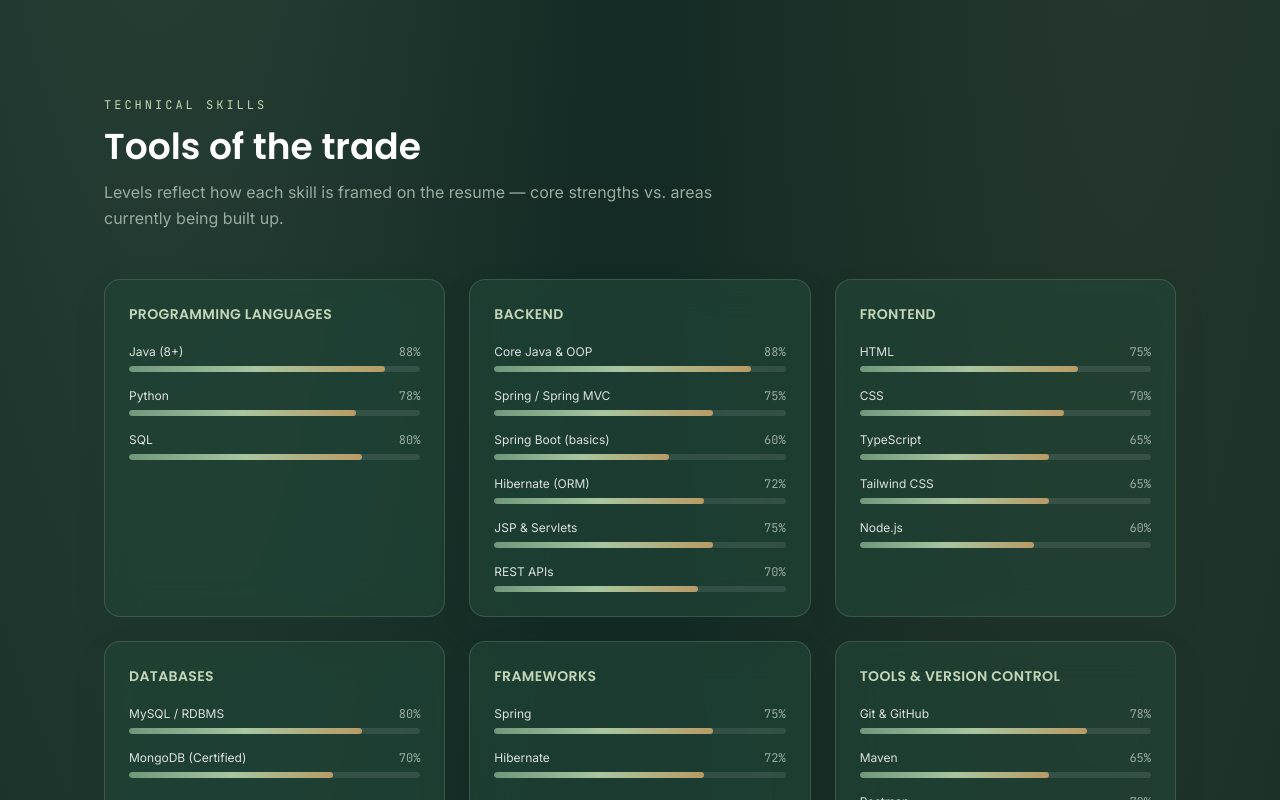
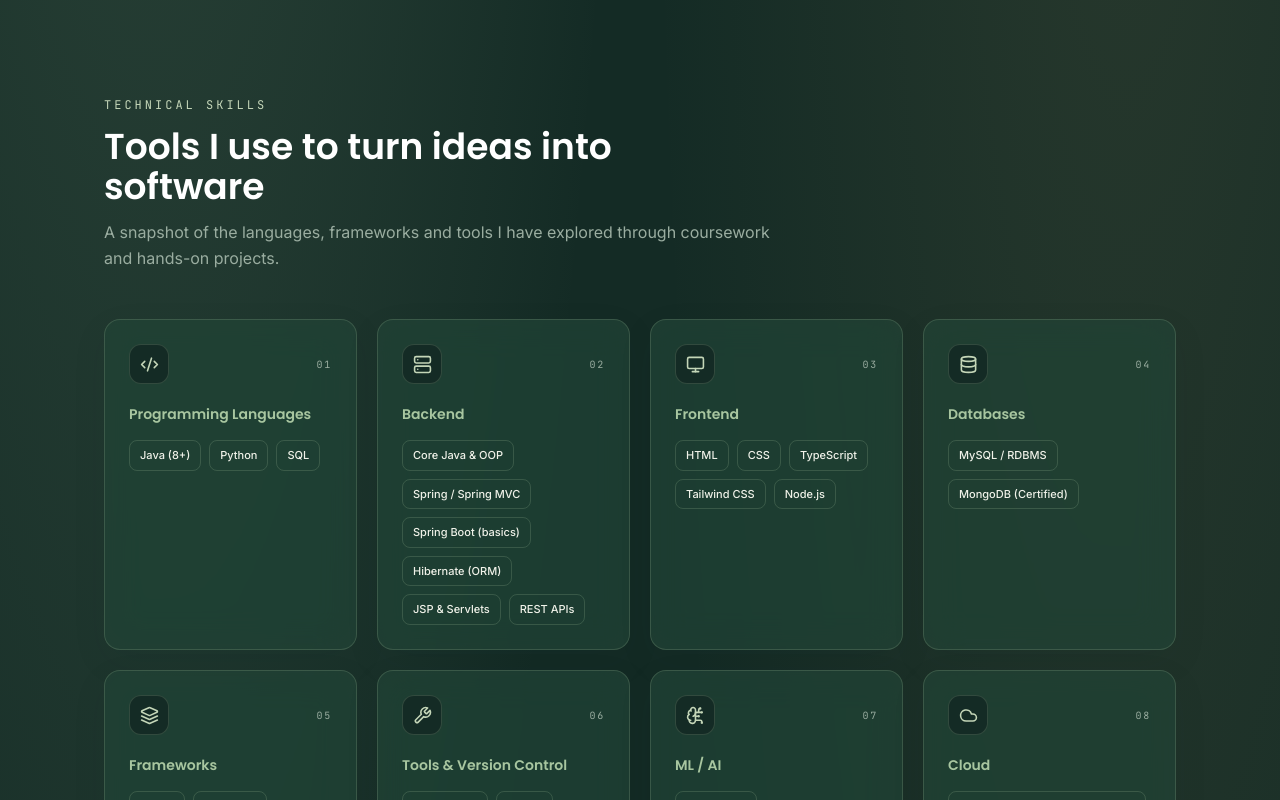
Before and after one commit to Iram4105/Iram-portfolio, a Next.js app: page / in a window 1280 px wide. Shown: the part 2460-3260 px from the top of the page. Built offline with nearby package versions, Linux system fonts and the light colour scheme.

Commit message:
Replace arbitrary skill percentage bars with technology cards

```diff
--- a/src/components/Skills.tsx
+++ b/src/components/Skills.tsx
@@ -1,8 +1,15 @@
 "use client";
 
 import { motion } from "framer-motion";
+import {
+  BrainCircuit, Cloud, Code2, Database, Monitor, Server, Wrench, Layers,
+} from "lucide-react";
 import SectionHeading from "./SectionHeading";
 import { skills } from "@/lib/data";
+
+const categoryIcons = [
+  Code2, Server, Monitor, Database, Layers, Wrench, BrainCircuit, Cloud,
+];
 
 export default function Skills() {
   return (
@@ -10,45 +17,48 @@ export default function Skills() {
       <div className="section-container">
         <SectionHeading
           eyebrow="Technical Skills"
-          title="Tools of the trade"
-          subtitle="Levels reflect how each skill is framed on the resume — core strengths vs. areas currently being built up."
+          title="Tools I use to turn ideas into software"
+          subtitle="A snapshot of the languages, frameworks and tools I have explored through coursework and hands-on projects."
         />
 
-        <div className="grid sm:grid-cols-2 lg:grid-cols-3 gap-6">
-          {skills.map((cat, i) => (
-            <motion.div
-              key={cat.category}
-              initial={{ opacity: 0, y: 24 }}
+        <div className="grid gap-5 sm:grid-cols-2 lg:grid-cols-4">
+          {skills.map((category, index) => {
+            const Icon = categoryIcons[index] ?? Layers;
+            return (
+              <motion.article
+                key={category.category}
+                initial={{ opacity: 0, y: 22 }}
                 whileInView={{ opacity: 1, y: 0 }}
                 viewport={{ once: true, margin: "-60px" }}
-              transition={{ duration: 0.5, delay: (i % 3) * 0.08 }}
-              whileHover={{ y: -4 }}
-              className="glass rounded-2xl p-6"
+                transition={{ duration: 0.45, delay: (index % 4) * 0.07 }}
+                whileHover={{ y: -5, rotateX: 2, rotateY: -2 }}
+                className="glass rounded-2xl p-5 sm:p-6"
+                style={{ transformPerspective: 900 }}
               >
-              <h3 className="font-heading text-sm font-semibold text-secondary tracking-wide uppercase mb-5">
-                {cat.category}
+                <div className="mb-5 flex items-center justify-between">
+                  <span className="flex h-10 w-10 items-center justify-center rounded-xl border border-[var(--border)] bg-[var(--background)]">
+                    <Icon size={19} className="text-secondary" />
+                  </span>
+                  <span className="font-mono text-[10px] tracking-[.18em] text-muted">
+                    {String(index + 1).padStart(2, "0")}
+                  </span>
+                </div>
+                <h3 className="font-heading text-sm font-semibold text-primary">
+                  {category.category}
                 </h3>
-              <div className="space-y-4">
-                {cat.skills.map((skill) => (
-                  <div key={skill.name}>
-                    <div className="flex justify-between text-xs mb-1.5">
-                      <span className="text-white/85">{skill.name}</span>
-                      <span className="text-muted font-mono">{skill.level}%</span>
-                    </div>
-                    <div className="h-1.5 w-full rounded-full bg-white/10 overflow-hidden">
-                      <motion.div
-                        initial={{ width: 0 }}
-                        whileInView={{ width: `${skill.level}%` }}
-                        viewport={{ once: true }}
-                        transition={{ duration: 1, ease: "easeOut" }}
-                        className="h-full rounded-full bg-gradient-to-r from-primary via-secondary to-accent"
-                      />
-                    </div>
-                  </div>
+                <div className="mt-4 flex flex-wrap gap-2">
+                  {category.skills.map((skill) => (
+                    <span
+                      key={skill.name}
+                      className="rounded-lg border border-[var(--border)] bg-[var(--background)]/70 px-2.5 py-1.5 text-[11px] font-medium text-foreground transition-colors hover:border-accent/60"
+                    >
+                      {skill.name}
+                    </span>
                   ))}
                 </div>
-            </motion.div>
-          ))}
+              </motion.article>
+            );
+          })}
         </div>
       </div>
     </section>
```
Lines whose indentation alone changed are shown as unchanged.
